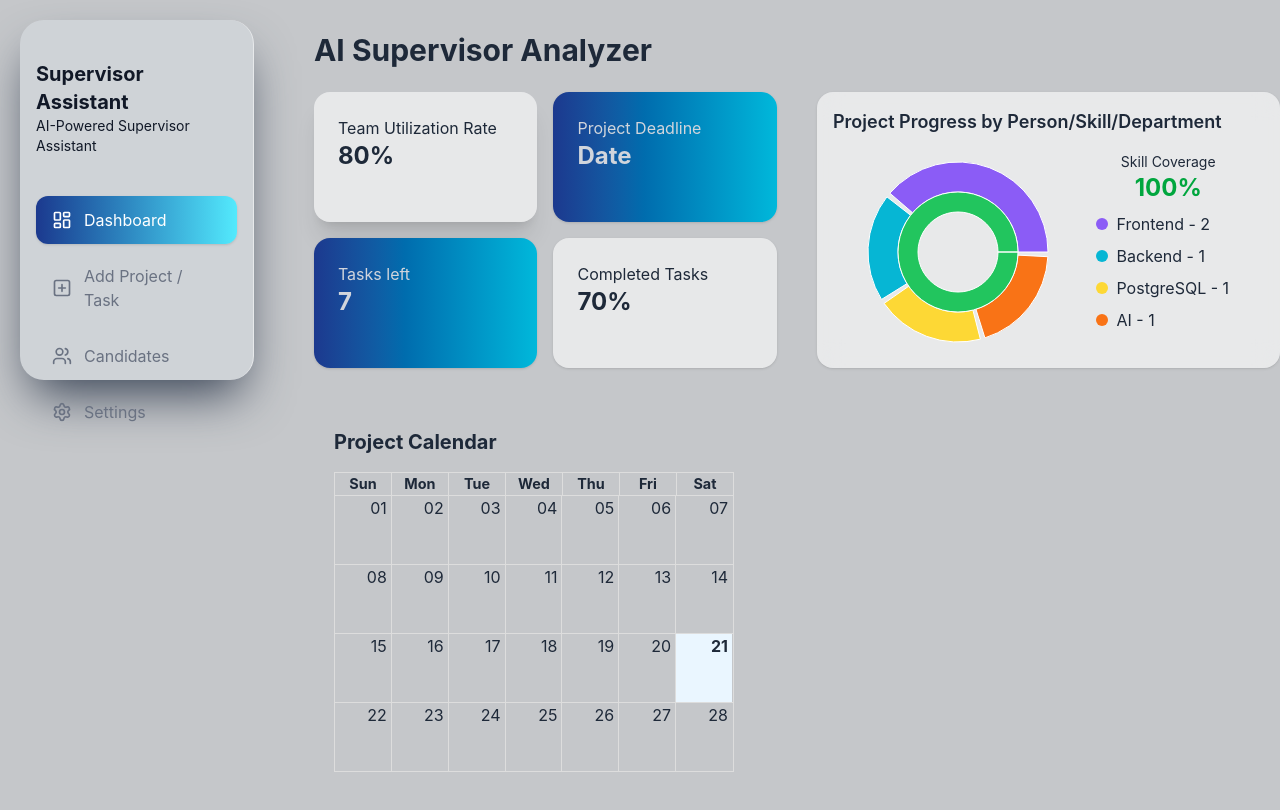
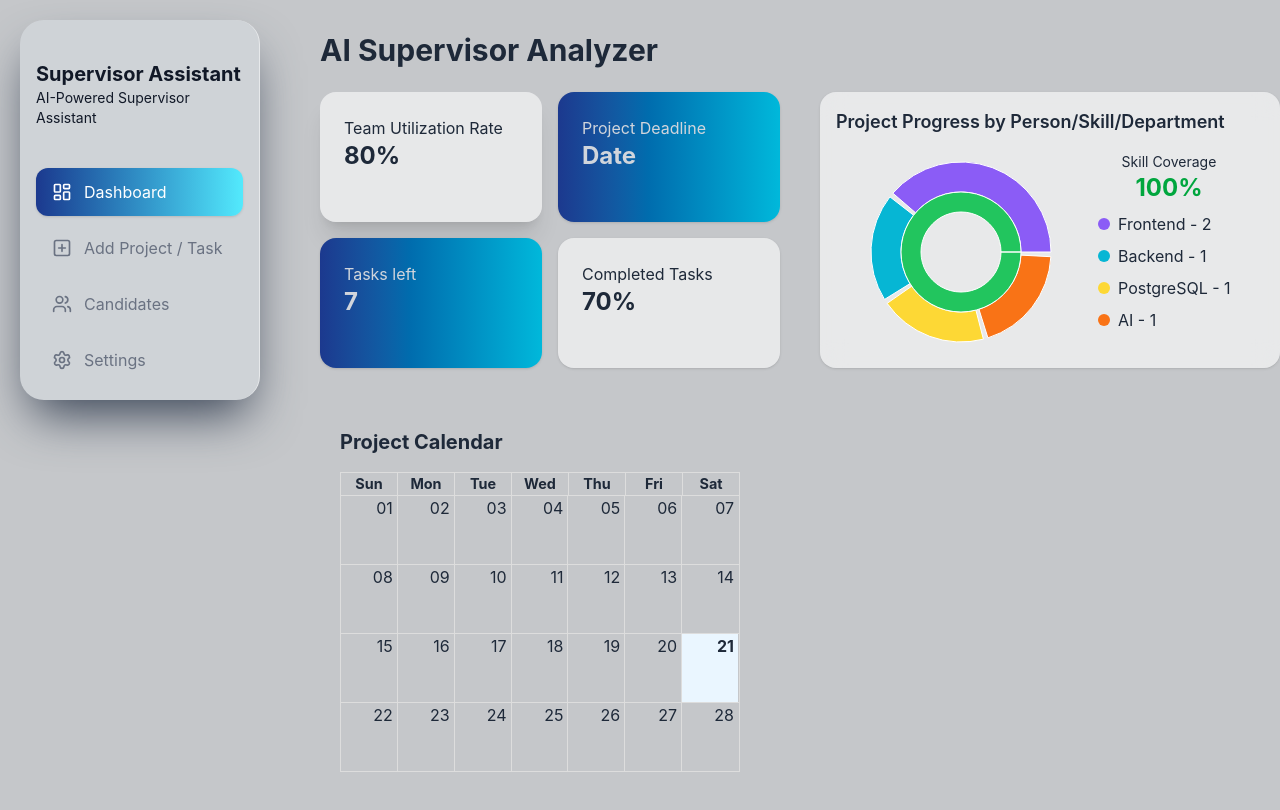
Before and after one commit to MaddiePst/ai-supervisor-app, a React (Vite) app in the folder Frontend/: page /dashboard in a window 1280 px wide. Shown: the top 810 px of the page. Built offline with nearby package versions, Linux system fonts and the light colour scheme.

Commit message:
fixed ui bugs

```diff
--- a/Frontend/src/Components/Project/TaskDrawer.jsx
+++ b/Frontend/src/Components/Project/TaskDrawer.jsx
@@ -35,7 +35,7 @@ export default function TaskDrawer({ task, onClose, onSave }) {
       .then((res) => res.json())
       .then((data) => {
         console.log("users response:", data);
-        setUsers(data)
+        setUsers(data);
       })
       .catch(console.error);
   }, []);
@@ -144,11 +144,11 @@ export default function TaskDrawer({ task, onClose, onSave }) {
               className="w-full px-3 py-2 rounded-xl border border-gray-200 text-sm focus:outline-none focus:border-blue-500"
             >
               <option value="">Unassigned</option>
-                {users.map((u) => (
-                  <option key={u.id} value={u.id}>
-                  {u.name}
-                  </option>
-                ))}
+              {users.map((u) => (
+                <option key={u.id} value={u.id}>
+                  {u.full_name}
+                </option>
+              ))}
             </select>
           </div>
 
--- a/Frontend/src/Components/Sidebar.jsx
+++ b/Frontend/src/Components/Sidebar.jsx
@@ -9,7 +9,7 @@ import {
 
 export default function Sidebar() {
   const linkStyle =
-    "flex items-center gap-3 px-4 py-3 rounded-xl text-gray-500 hover:bg-white/40 hover:text-[#111827] transition";
+    "flex items-center gap-3 px-4 py-3 rounded-xl text-gray-500 hover:bg-white/40 hover:text-[#111827] transition whitespace-nowrap";
 
   const activeStyle =
     "bg-gradient-to-r from-blue-900 to-cyan-300 text-white shadow";
@@ -17,7 +17,7 @@ export default function Sidebar() {
   const iconStyle = "w-5 h-5 min-w-[20px]";
 
   return (
-    <aside className="w-64 h-90 bg-[#cfd3d7] text-gray-700 backdrop-blur-md border-r border-white/50 p-4 shadow-gray-700 shadow-2xl rounded-3xl m-5">
+    <aside className="w-60 shrink-0 h-fit bg-[#cfd3d7] text-gray-700 backdrop-blur-md border-r border-white/50 p-4 shadow-gray-700 shadow-2xl rounded-3xl m-5">
 
       {/* Logo */}
       <div className="mb-10 mt-6 text-[#111827]">
```
Also changed, not shown: 1 other file (tests, documents, lock files or other folders).
